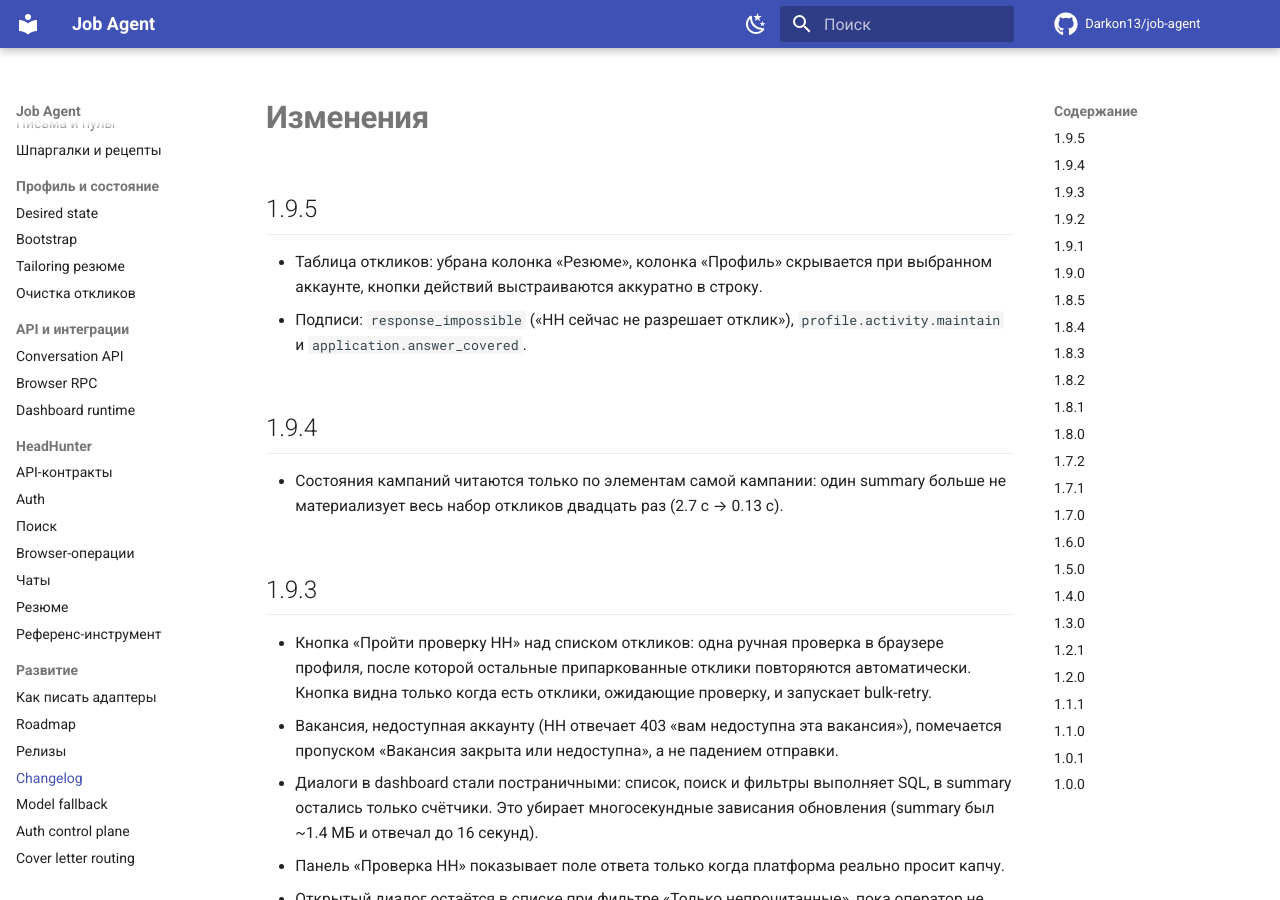
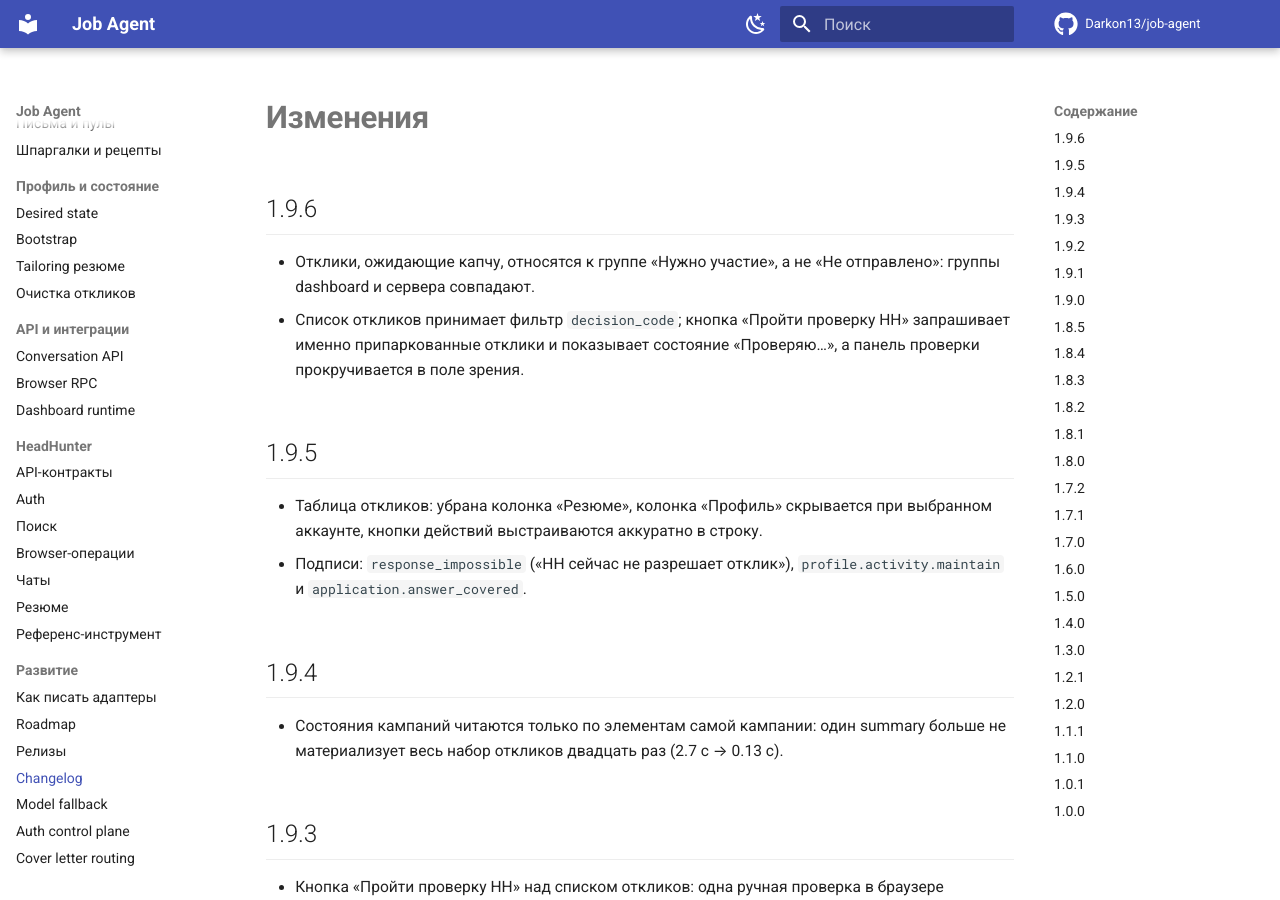
Before and after one commit to Darkon13/job-agent, an MkDocs documentation site: the page built from docs/changelog.md, in a window 1280 px wide and 900 px high. Built offline with MkDocs 1.6.1 and Material for MkDocs 9.7.7, drawn with Linux system fonts in a browser that asks for light colours; comment, search, counter and statistics services are not loaded.

Commit message:
fix(dashboard): group captcha applications as needs_input and target them by decision code

```diff
--- a/docs/changelog.md
+++ b/docs/changelog.md
@@ -1,4 +1,12 @@
 # Изменения
+
+## 1.9.6
+
+- Отклики, ожидающие капчу, относятся к группе «Нужно участие», а не «Не
+  отправлено»: группы dashboard и сервера совпадают.
+- Список откликов принимает фильтр `decision_code`; кнопка «Пройти проверку
+  HH» запрашивает именно припаркованные отклики и показывает состояние
+  «Проверяю…», а панель проверки прокручивается в поле зрения.
 
 ## 1.9.5
 
```
Also changed, not shown: docs/releasing.md (+4 -4 lines), 7 other files.
